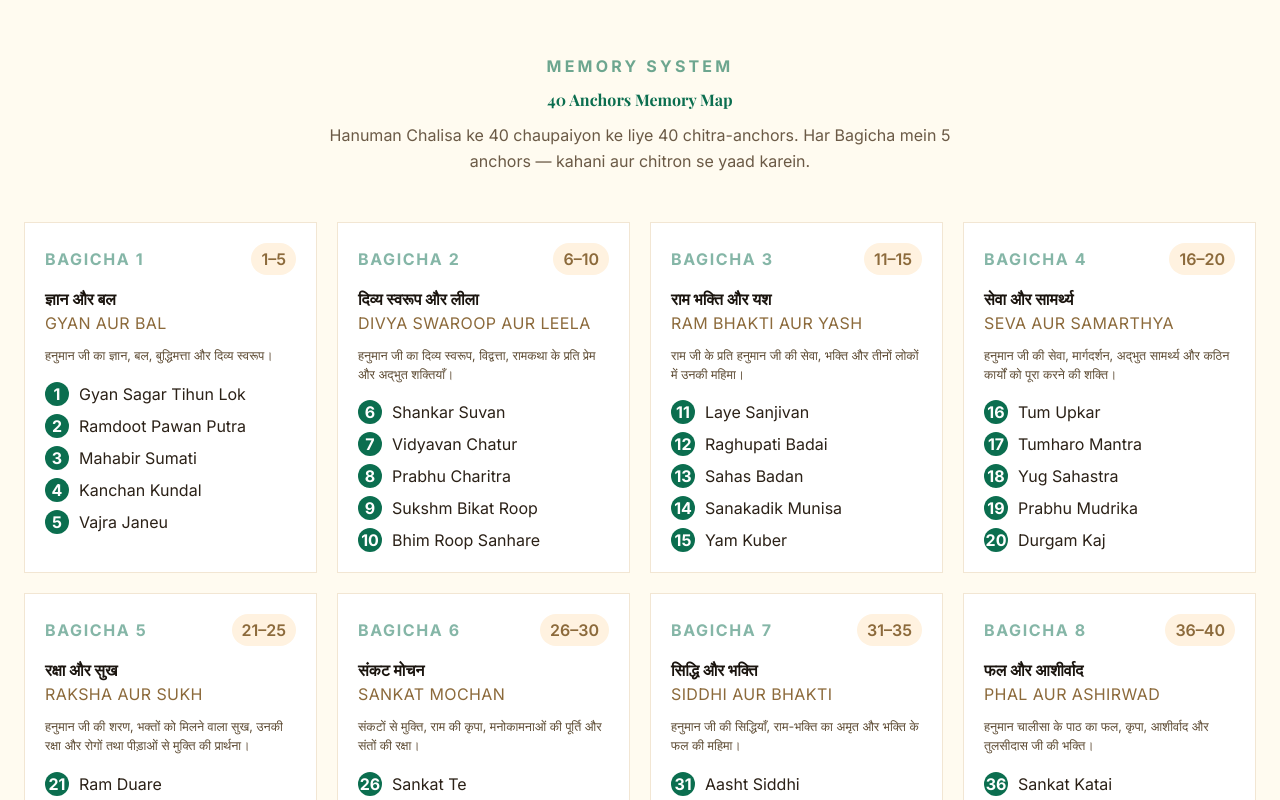
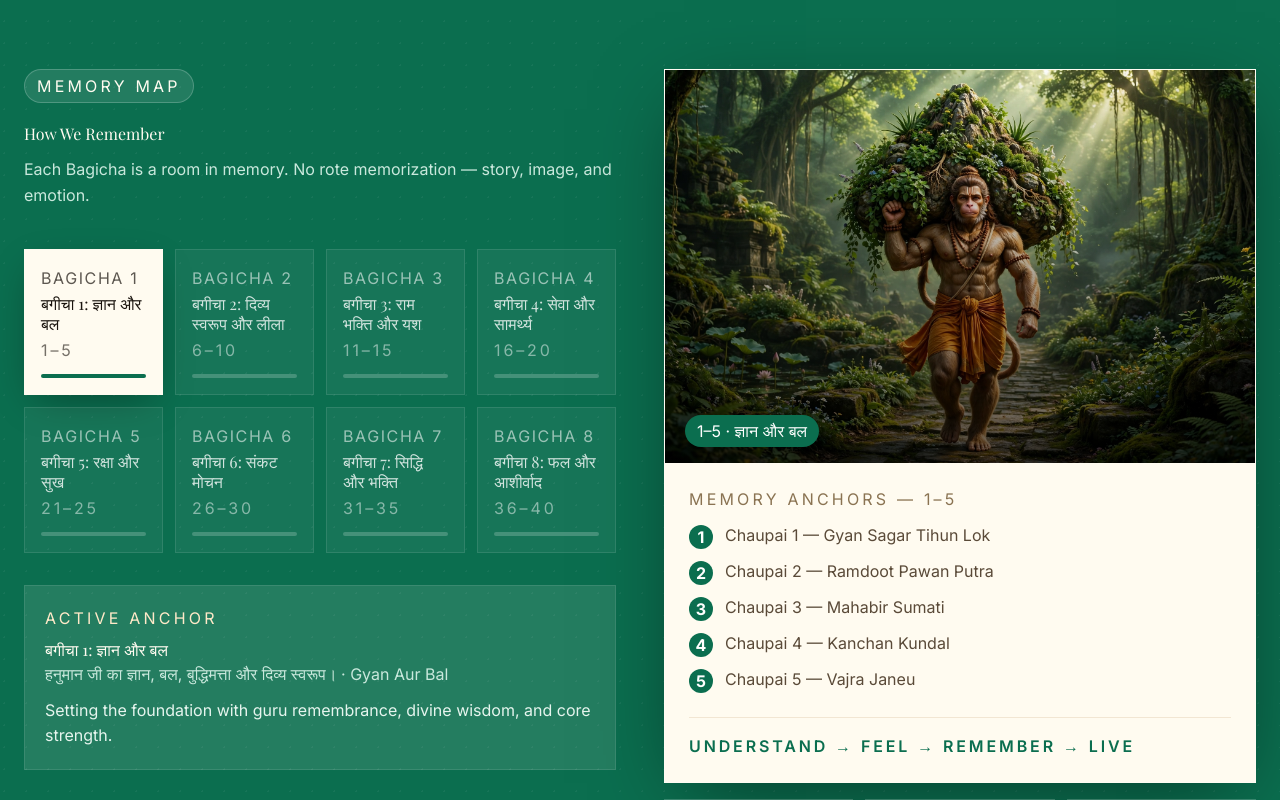
Before and after one commit to idea-ai-labs/bhakti-udyan, a Next.js app: page / in a window 1280 px wide. Shown: the part 6880-7680 px from the top of the page. Built offline with nearby package versions, Linux system fonts and the light colour scheme; a web font is replaced by a local one.

Commit message:
Enhance MemoryMapSection with state and dynamic content
Refactor MemoryMapSection to include state management and dynamic rendering of memory anchors.

```diff
--- a/src/components/MemoryMapSection.tsx
+++ b/src/components/MemoryMapSection.tsx
@@ -1,71 +1,112 @@
-"use client";
-import { BAGICHE_DATA } from "@/data/udyanData";
+'use client';
+import { useState } from 'react';
+import { BAGICHE_DATA } from '../data/udyanData';
 
 export default function MemoryMapSection() {
+  const [activeId, setActiveId] = useState(1);
+  const active: any = (BAGICHE_DATA as any[]).find((b: any) => b.id === activeId) || (BAGICHE_DATA as any[])[0];
+
+  const getAnchorText = (anchor: any): string => {
+    if (typeof anchor === 'string') {
+      // If it's "Chaupai 1 — Gyan Sagar Tihu Lok" keep full text
+      return anchor;
+    }
+    if (anchor?.label) return `Chaupai ${anchor.chaupaiNumber || ''} — ${anchor.label}`.trim();
+    if (anchor?.text) return anchor.text;
+    return String(anchor);
+  };
+
+  const getImage = (b: any) => {
+    const map: Record<number, string> = {
+      1: 'bu-bagicha-01-gyan-aur-bal.webp',
+      2: 'bu-bagicha-02-divya-swaroop.webp',
+      3: 'bu-bagicha-03-ram-bhakti.webp',
+      4: 'bu-bagicha-04-seva-samarthya.webp',
+      5: 'bu-bagicha-05-raksha-sukh.webp',
+      6: 'bu-bagicha-06-sankat-mochan.webp',
+      7: 'bu-bagicha-07-siddhi-bhakti.webp',
+      8: 'bu-bagicha-08-phal-ashirwad.webp',
+    };
+    return `/bagicha/${map[b.id] || map[1]}`;
+  };
+
   return (
-    <section id="memory-map" className="py-20 px-6 bg-[#FFFBF0] border-t border-[#F2E6D3]">
-      <div className="max-w-7xl mx-auto">
-        <div className="text-center mb-12">
-          <p className="text- tracking-[0.2em] uppercase text-[#0B6E4F]/60 font-bold mb-3">
-            Memory System
-          </p>
-          <h2 className="font-serif text- md:text- font-bold text-[#0B6E4F] leading-tight">
-            40 Anchors Memory Map
-          </h2>
-          <p className="mt-3 text- text-[#6B5A46] max-w-2xl mx-auto leading-relaxed">
-            Hanuman Chalisa ke 40 chaupaiyon ke liye 40 chitra-anchors.
-            Har Bagicha mein 5 anchors — kahani aur chitron se yaad karein.
-          </p>
-        </div>
+    <section id="memory-map" className="relative py-24 px-6 bg-[#0B6E4F] text-[#FFFBF0] overflow-hidden">
+      <div className="pointer-events-none absolute inset-0 opacity-[0.05] bg-[radial-gradient(circle_at_20%_20%,#fff_1px,transparent_1px)] bg-[size:22px_22px]" />
+      <div className="max-w-7xl mx-auto relative z-10">
+        <div className="flex flex-col lg:flex-row gap-12 items-start">
+          <div className="flex-1">
+            <span className="inline-flex px-3 py-1 rounded-full bg-white/10 border border-white/20 text- tracking-[0.2em] uppercase">Memory Map</span>
+            <h2 className="mt-6 font-serif text- md:text- leading-[0.9]">How We Remember</h2>
+            <p className="mt-4 text- leading-[1.6] text-[#C9E8DC] max-w-">Each Bagicha is a room in memory. No rote memorization — story, image, and emotion.</p>
 
-        <div className="grid grid-cols-1 md:grid-cols-2 lg:grid-cols-4 gap-5">
-          {BAGICHE_DATA.map((bagicha) => (
-            <div
-              key={bagicha.id}
-              className="bg-white rounded- border border-[#F2E6D3] p-5"
-            >
-              <div className="flex items-center justify-between mb-3">
-                <span className="text- font-bold tracking-widest text-[#0B6E4F]/50">
-                  BAGICHA {bagicha.id}
-                </span>
-                <span className="text- px-2.5 py-1 rounded-full bg-[#FFF2E0] text-[#8C6A3B] font-semibold">
-                  {bagicha.chaupaiRange}
-                </span>
+            <div className="mt-10 grid grid-cols-2 sm:grid-cols-4 gap-3">
+              {(BAGICHE_DATA as any[]).map((b: any) => (
+                <button
+                  key={b.id}
+                  onClick={() => setActiveId(b.id)}
+                  className={`group relative text-left rounded- border p-4 transition-all ${activeId === b.id ? 'bg-[#FFFBF0] text-[#1A140E] border-[#FFFBF0] shadow-[0_12px_40px_-12px_rgba(0,0,0,0.4)]' : 'bg-white/5 border-white/10 text-white/80 hover:bg-white/10'}`}
+                >
+                  <div className="text- tracking-widest uppercase opacity-70">Bagicha {b.id}</div>
+                  <div className="mt-1 font-serif text- leading-tight">{b.devanagariTitle || b.title}</div>
+                  <div className="text- tracking-[0.18em] uppercase mt-1 opacity-60">{b.chaupaiRange || ''}</div>
+                  <div className={`mt-3 h-1 w-full rounded-full ${activeId === b.id ? 'bg-[#0B6E4F]' : 'bg-white/20'}`} />
+                </button>
+              ))}
+            </div>
+
+            <div className="mt-8 p-5 rounded- bg-[#FFFBF0]/10 border border-white/10">
+              <div className="text- tracking-[0.2em] uppercase text-[#FFE9C8]">Active Anchor</div>
+              <div className="mt-2 font-serif text-">{active.devanagariTitle || active.title}</div>
+              <div className="text- text-[#C9E8DC]">{active.bhav || ''} · {active.englishName || ''}</div>
+              <p className="mt-3 text- leading-[1.6] text-[#E6F5EE]">{active.description || ''}</p>
+            </div>
+          </div>
+
+          <div className="flex-1 w-full">
+            <div className="rounded- bg-[#FFFBF0] text-[#2B2117] border border-white/20 overflow-hidden shadow-[0_20px_80px_-20px_rgba(0,0,0,0.5)]">
+              <div className="h- relative overflow-hidden bg-[#FFF2E0]">
+                <img
+                  src={getImage(active)}
+                  alt={active.title || 'Bagicha'}
+                  className={`w-full h-full ${active.id === 2 ? 'object-cover object-top' : 'object-cover object-[center_20%]'}`}
+                />
+                <div className="absolute inset-0 bg-gradient-to-t from-black/60 to-transparent" />
+                <div className="absolute bottom-4 left-5 right-5">
+                  <div className="inline-flex px-3 py-1 rounded-full bg-[#0B6E4F] text-white text-">{active.chaupaiRange} · {active.hindiName}</div>
+                </div>
               </div>
-
-              <h3 className="font-serif font-bold text- text-[#1A140E]">
-                {bagicha.hindiName}
-              </h3>
-              <p className="text- text-[#8C6A3B] uppercase tracking-wide">
-                {bagicha.englishName}
-              </p>
-
-              <div className="my-3 h- w-10 bg-[#F5B700] rounded-full" />
-
-              <p className="text-[12.5px] leading-[1.5] text-[#5C4A32] mb-4">
-                {bagicha.bhav}
-              </p>
-
-              <div className="space-y-2">
-                {bagicha.memoryAnchors.map((fullAnchor, idx) => {
-                  const label = fullAnchor.includes("—")
-                    ? fullAnchor.split("—")[1].trim()
-                    : fullAnchor;
-                  const num = (bagicha.id - 1) * 5 + idx + 1;
-                  return (
-                    <div key={num} className="flex items-center gap-2.5">
-                      <div className="w-6 h-6 rounded-full bg-[#0B6E4F] text-white flex items-center justify-center text- font-bold shrink-0">
-                        {num}
-                      </div>
-                      <span className="text- text-[#2B2117] leading-tight">
-                        {label}
-                      </span>
+              <div className="p-6">
+                <div className="text- tracking-[0.2em] uppercase text-[#8A7352]">Memory Anchors — {active.chaupaiRange}</div>
+                <div className="mt-3 space-y-2.5">
+                  {(active.memoryAnchors || []).map((ma: any, i: number) => (
+                    <div key={i} className="flex gap-3 items-start">
+                      <span className="mt-0.5 w-6 h-6 shrink-0 rounded-full bg-[#0B6E4F] text-white flex items-center justify-center text- font-bold">{(active.id - 1) * 5 + i + 1}</span>
+                      <span className="text- leading-[1.5] text-[#5A4A38]">{getAnchorText(ma)}</span>
                     </div>
-                  );
-                })}
+                  ))}
+                </div>
+                {/* REMOVED CAPSULES SECTION - was duplicate pills */}
+                <div className="mt-6 h-px bg-[#F2E6D3]" />
+                <div className="mt-4 text- tracking-[0.18em] uppercase text-[#0B6E4F] font-semibold">Understand → Feel → Remember → Live</div>
               </div>
             </div>
-          ))}
+
+            <div className="mt-4 grid grid-cols-3 gap-3">
+              <div className="rounded- bg-white/10 border border-white/10 p-3 text-center">
+                <div className="text- font-serif">40</div>
+                <div className="text- uppercase tracking-widest opacity-70">Chaupaiyan</div>
+              </div>
+              <div className="rounded- bg-white/10 border border-white/10 p-3 text-center">
+                <div className="text- font-serif">8</div>
+                <div className="text- uppercase tracking-widest opacity-70">Bagiche</div>
+              </div>
+              <div className="rounded- bg-white/10 border border-white/10 p-3 text-center">
+                <div className="text- font-serif">8 Days</div>
+                <div className="text- uppercase tracking-widest opacity-70">Yatra</div>
+              </div>
+            </div>
+          </div>
         </div>
       </div>
     </section>
```
